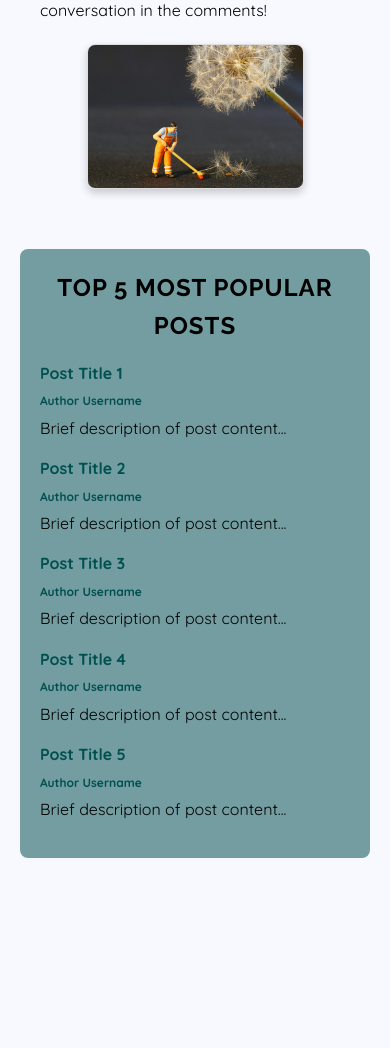
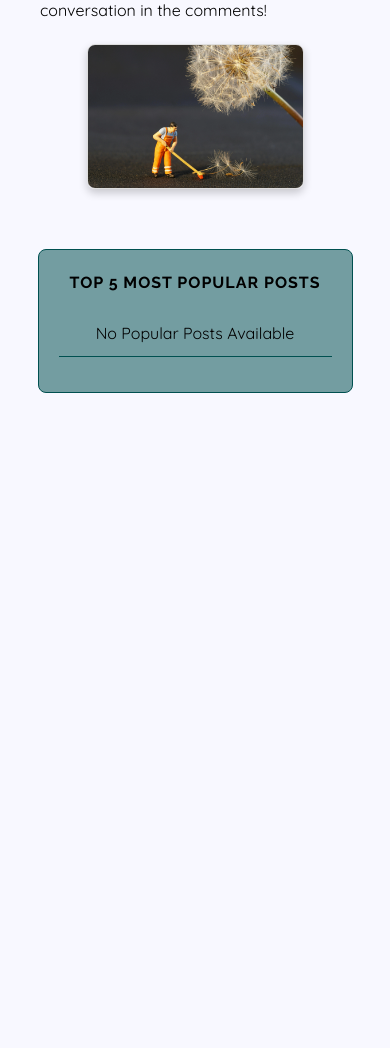
Before and after one commit to TonichaB/cleaning-blog, a Django app: page /core/ in a window 390 px wide. Shown: the part 883-1931 px from the top of the page. After the commit the page ends 1276 px from the top, so only its background shows below. Run offline with Django 4.2, Linux system fonts and the light colour scheme; some libraries are stand-ins or nearby versions.

Commit message:
feat: Create and Style functioning Popular Posts feature
- Update the home.html template to request the relevant post title, author and excerpt and display as applicable
- Update the CSS styling to apply to the new html template
- Add media queries for popular posts section to enhance responsiveness

```diff
--- a/core/templates/home.html
+++ b/core/templates/home.html
@@ -17,31 +17,15 @@
 <section id="popular-posts">
     <h2>Top 5 Most Popular Posts</h2>
     <ul>
+        {% for post in popular_posts %}
         <li>
-            <a href="#" id="post-title">Post Title 1</a>
-            <a href="#" id="author-name">Author Username</a>
-            <p>Brief description of post content...</p>
+            <a href="{% url 'post_detail' post.id %}" id="post-title">{{ post.title }}</a> <!-- Link to the post detail page -->
+            <span id="author-name">by {{ post.author.username }}</span>> <!-- Display Author Username -->
+            <p>{{ post.content|slice:":200" }}<a href="{% url 'post_detail' post.id %}" class="read-more">... Read More</a></p> <!-- Display an excerpt from the post content and link to post detail page -->
         </li>
-        <li>
-            <a href="#" id="post-title">Post Title 2</a>
-            <a href="#" id="author-name">Author Username</a>
-            <p>Brief description of post content...</p>
-        </li>
-        <li>
-            <a href="#" id="post-title">Post Title 3</a>
-            <a href="#" id="author-name">Author Username</a>
-            <p>Brief description of post content...</p>
-        </li>
-        <li>
-            <a href="#" id="post-title">Post Title 4</a>
-            <a href="#" id="author-name">Author Username</a>
-            <p>Brief description of post content...</p>
-        </li>
-        <li>
-            <a href="#" id="post-title">Post Title 5</a>
-            <a href="#" id="author-name">Author Username</a>
-            <p>Brief description of post content...</p>
-        </li>
+        {% empty %}
+        <li id="no-posts">No Popular Posts Available</li>
+        {% endfor %}
     </ul>
 </section>
 {% endblock %}
--- a/static/css/style.css
+++ b/static/css/style.css
@@ -173,10 +173,12 @@
 /* Popular Posts Section */
 
 #popular-posts {
-    margin: 20px 0;
+    margin: 30px auto;
     padding: 20px;
+    border: 1px solid #005050;
     background-color: #00505088;
     border-radius: 8px;
+    max-width: 90%;
 }
 
 #popular-posts h2 {
@@ -195,6 +197,8 @@
 
 #popular-posts li {
     margin-bottom: 15px;
+    padding-bottom: 10px;
+    border-bottom: 1px solid #005050;
 }
 
 #popular-posts li #post-title {
@@ -223,6 +227,20 @@
     margin: 0;
     color: #000000;
     font-size: 1rem;
+}
+
+#popular-posts ul li .readmore {
+    text-decoration: none;
+    font-weight: bold;
+    color: #005050;
+}
+
+#popular-posts ul li .read-more:hover {
+    color: #04a086;
+}
+
+#no-posts {
+    text-align: center;
 }
 
 /* Accessibility */
@@ -294,6 +312,28 @@
         max-width: 70%;
     }
 
+    /* Popular Posts Section */
+
+    #popular-posts h2 {
+        font-size: 1.25rem;
+    }
+
+    #popular-posts li {
+        padding: 10px;
+    }
+
+    #popular-posts li #post-title {
+        font-size: 1rem;
+    }
+
+    #popular-posts li #author-name {
+        font-size: 0.85rem;
+    }
+
+    #popular-posts p {
+        font-size: 0.9rem;
+    }
+
     /* Footer */
 
     #footer {
@@ -329,3 +369,27 @@
 
 
 }
+
+@media (max-width: 480px) {
+
+    /* Popular Posts Section */
+    #popular-posts h2 {
+        font-size: 1rem;
+    }
+
+    #popular-posts li {
+        padding: 10px;
+    }
+
+    #popular-posts li #post-title {
+        font-size: 0.9rem;
+    }
+
+    #popular-posts li #author-name {
+        font-size: 0.85rem;
+    }
+
+    #popular-posts p {
+        font-size: 0.9rem;
+    }
+}
```
